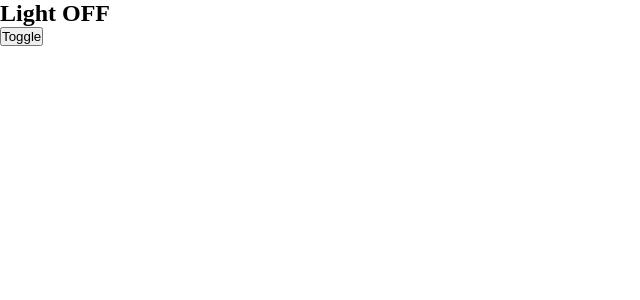
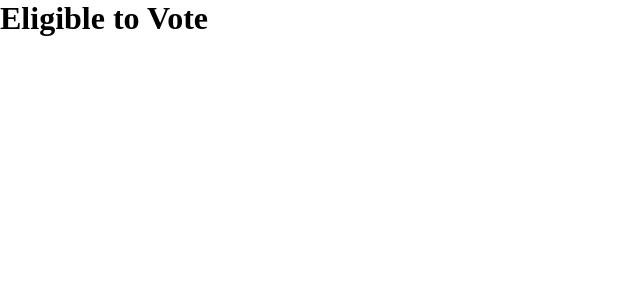
Before and after one commit to VijaylaxmiKaragaon/ReactJS, a React (Vite) app in the folder DCL/: page / in a window 1280 px wide. Shown: the top 300 px of the page, without its empty margins (0-640 px from the left). Built offline with nearby package versions, Linux system fonts and the light colour scheme.

Commit message:
Initial commit

```diff
--- a/DCL/src/App.jsx
+++ b/DCL/src/App.jsx
@@ -18,6 +18,7 @@ import StudentDetails from "./components/StudentDetails";
 import LoginLogout from "./components/LoginLogout";
 import LikeButton from "./components/LikeButton";
 import LightToggle from "./components/LightToggle";
+import EligibleToVote from "./components/Conditional_Rendering/EligibleToVote";
 
 function App() {
   return (
@@ -39,7 +40,8 @@ function App() {
       {/* <StudentDetails/> */}
       {/* <LoginLogout/> */}
       {/* <LikeButton/> */}
-      <LightToggle/>
+      {/* <LightToggle/> */}
+      <EligibleToVote/>
     </>
   );
 }
--- /dev/null
+++ b/DCL/src/components/Conditional_Rendering/EligibleToVote.jsx
@@ -0,0 +1,15 @@
+import React from "react";
+
+function EligibleToVote() {
+    let age=24;
+
+    return(
+        <>
+        {
+            (age>18)?<h1>Eligible to Vote</h1> : <h1>Not eligible to vote</h1>
+        }
+        </>
+    )
+}
+
+export default EligibleToVote;
```
